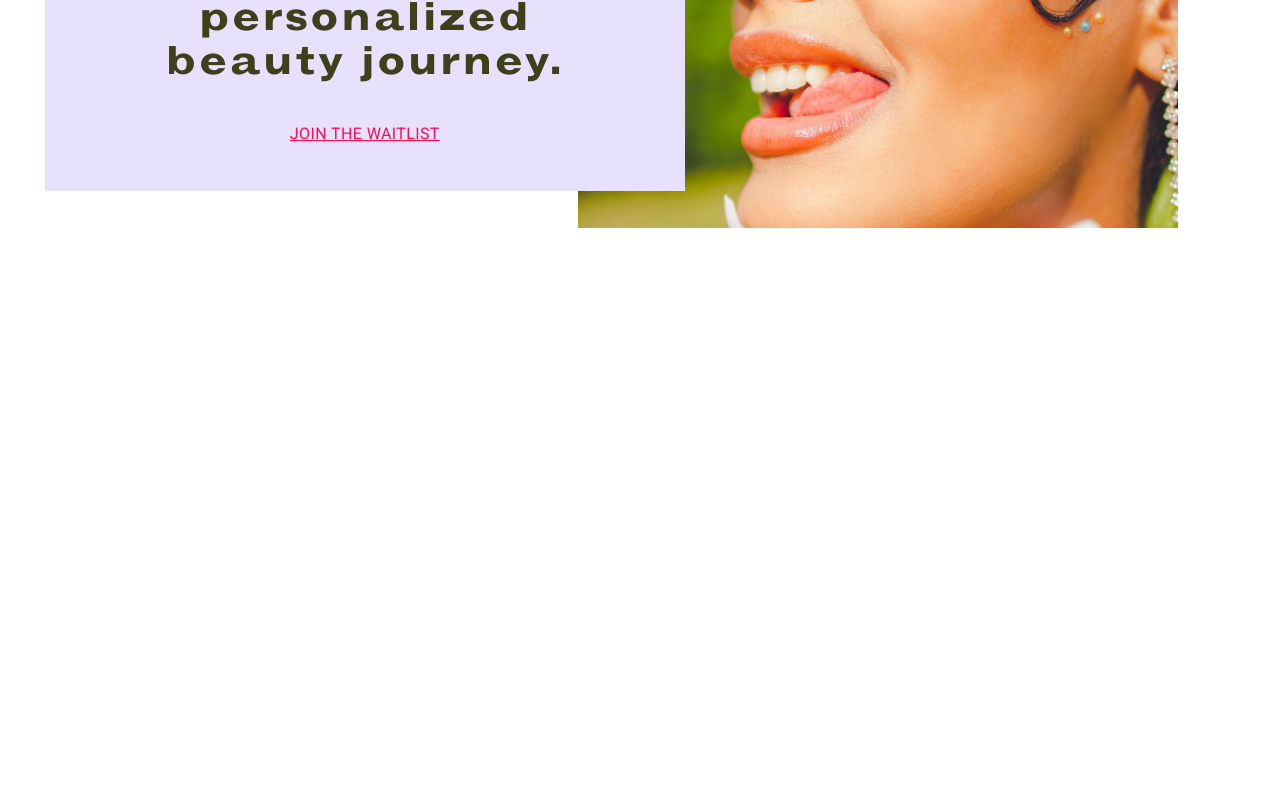
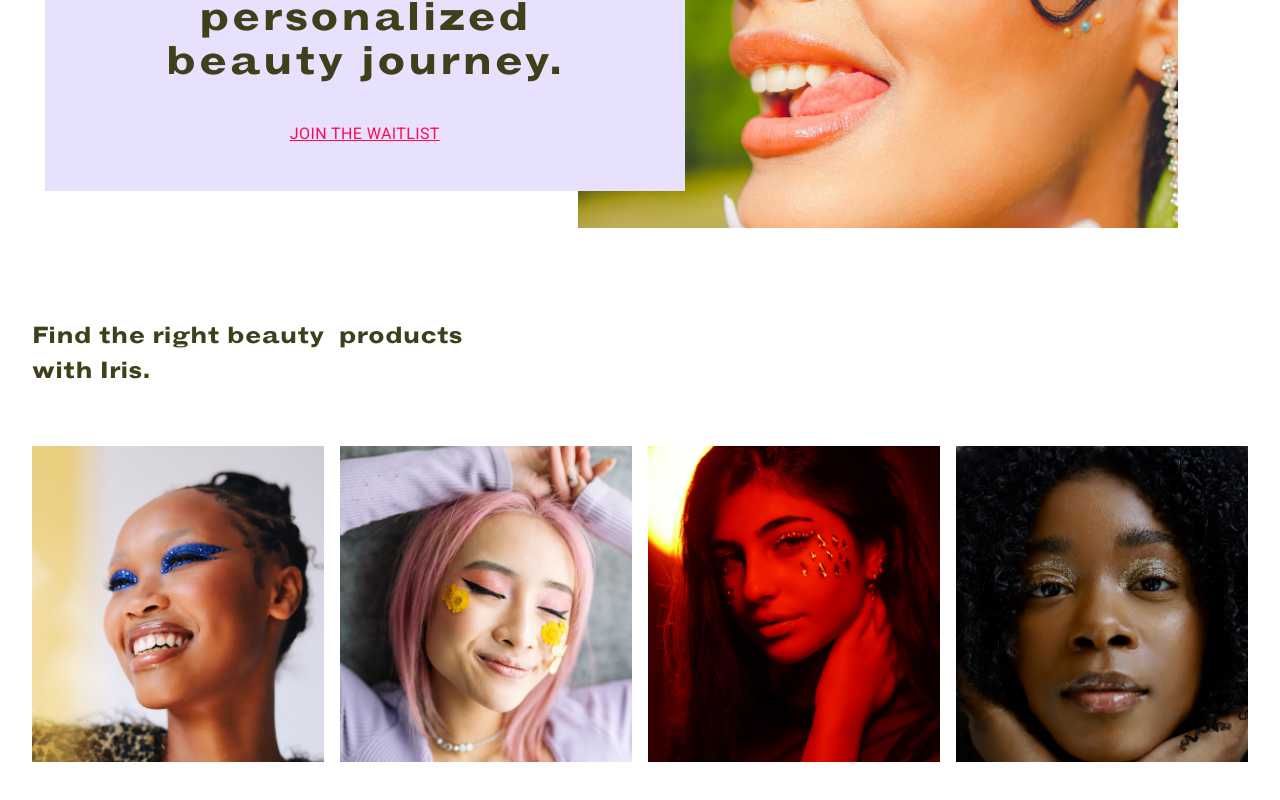
Before and after one commit to adityas-ops/iris, a Next.js app: page / in a window 1280 px wide. Shown: the part 1628-2428 px from the top of the page. Before the commit the page ends 1949 px from the top, so only its background shows below. Built offline with nearby package versions, Linux system fonts and the light colour scheme.

Commit message:
complete landing page

```diff
--- a/pages/index.js
+++ b/pages/index.js
@@ -1,5 +1,13 @@
 import Header from "@/components/Header";
 import Link from "next/link";
+
+
+const ImageData = [
+  "/images/home/good-faces-xb9zL5dcx1o-unsplash.jpg",
+  "/images/home/pexels-yan-krukau-7314016.jpg",
+  "/images/home/lhon-karwan-8amZqoeEhEE-unsplash.jpg",
+  "/images/home/good-faces-PwcFaRXwvjE-unsplash.jpg"
+]
 
 export default function Home() {
   return (
@@ -10,7 +18,7 @@ export default function Home() {
           paddingBottom: "calc(10vmax / 10)",
         }}
       >
-        <div className=" w-full md:h-[540px] h-[540px] overflow-hidden  relative  max-w-[1940px] mx-auto">
+        <div className=" w-full md:h-[540px] h-[540px] overflow-hidden  relative  max-w-[1440px] mx-auto">
           <div className=" absolute z-10 md:right-[3.5%] right-[5%] md:top-[8%] top-[40%] sm:p-[75px] p-[37px] md:h-[380px] h-[340px] sm:w-[70%] md:w-[50%] w-[306px] bg-[#E8E1FD] flex  flex-col justify-evenly items-center">
             <div className=" w-full text-center mb-[16px] font-Roboto whitespace-pre-line ">
               <p className=" text-[14px] font-[300]">
@@ -50,7 +58,7 @@ export default function Home() {
           paddingBottom: "calc(10vmax / 10)",
         }}
       >
-        <div className="w-full h-full relative sm:py-[54px] mt-[20px] md:mt-0 py-[35px]">
+        <div className="w-full h-full max-w-[1440px] mx-auto relative sm:py-[54px] mt-[20px] md:mt-0 py-[35px]">
           <div className="w-full h-full  max-w-[1940px] mx-auto flex flex-col md:flex-row items-center justify-center">
           <div className=" 3xl:h-[575px] md:h-[425px] md:w-[425px] w-[200px] h-[200px] sm:absolute top-[5%] right-[10%] 3xl:w-[575px] overflow-hidden  z-10">
               <img
@@ -90,7 +98,7 @@ export default function Home() {
           paddingBottom: "calc(10vmax / 10)",
         }}
       >
-        <div className=" w-full md:h-[540px] h-[540px] overflow-hidden  relative  max-w-[1940px] mx-auto">
+        <div className=" w-full md:h-[540px] h-[540px] overflow-hidden  relative  max-w-[1440px] mx-auto">
           <div className=" absolute z-10 md:left-[3.5%] left-[5%] md:top-[8%] top-[40%] sm:p-[75px]  md:h-[380px] h-[250px] sm:w-[70%] md:w-[50%] w-[306px] bg-[#E8E1FD] flex  flex-col sm:justify-evenly justify-center items-center">
             <div className=" w-full text-center sm:mb-[16px] font-Roboto whitespace-pre-line ">
               <p className=" text-[14px] font-[300]">
@@ -124,6 +132,27 @@ export default function Home() {
           </div>
         </div>
       </div>
+      {/* fourth section */}
+      <div className=" max-w-[95%] mx-auto">
+        <p style={{
+          fontSize:"calc((1.5 - 1) * 1.2vw + 1rem)"
+        }} className=" whitespace-pre-wrap font-Grotesque text-[#3F401B] w-[70%] sm:w-[60%] md:w-[40%] ">Find the right beauty  products with Iris. </p>
+        <div className="py-[2%] w-full h-full">
+          <div className=" flex flex-wrap justify-between items-center">
+                {
+                    ImageData.map((item,index)=>{
+                      return(
+                        <>
+                        <div key={index} className="md:w-[24%] sm:w-[290px] w-[180px] py-[10px]  md:my-[20px] md:h-[33vh] lg:h-[42vh]  gap-3  relative overflow-hidden">
+                        <img src={item} alt="as" className="w-full h-full object-cover object-center"/>
+                        </div>
+                        </>
+                      )
+                    })
+                }
+          </div>
+        </div>
+      </div>
     </>
   );
 }
```
